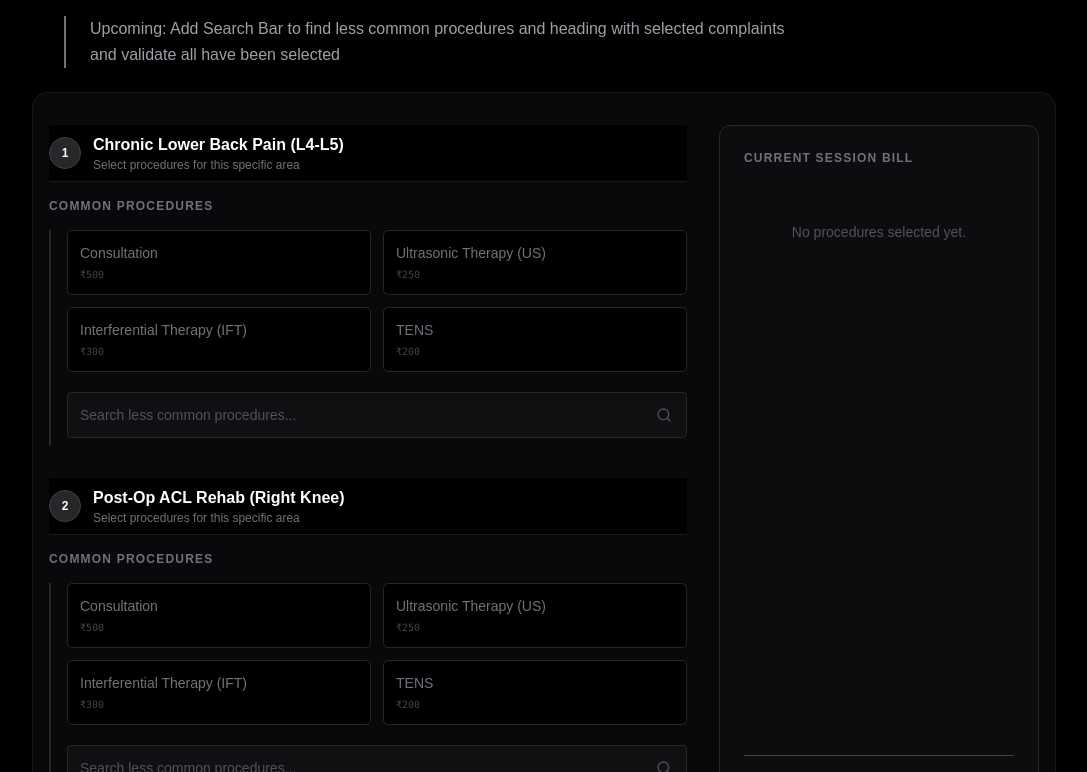
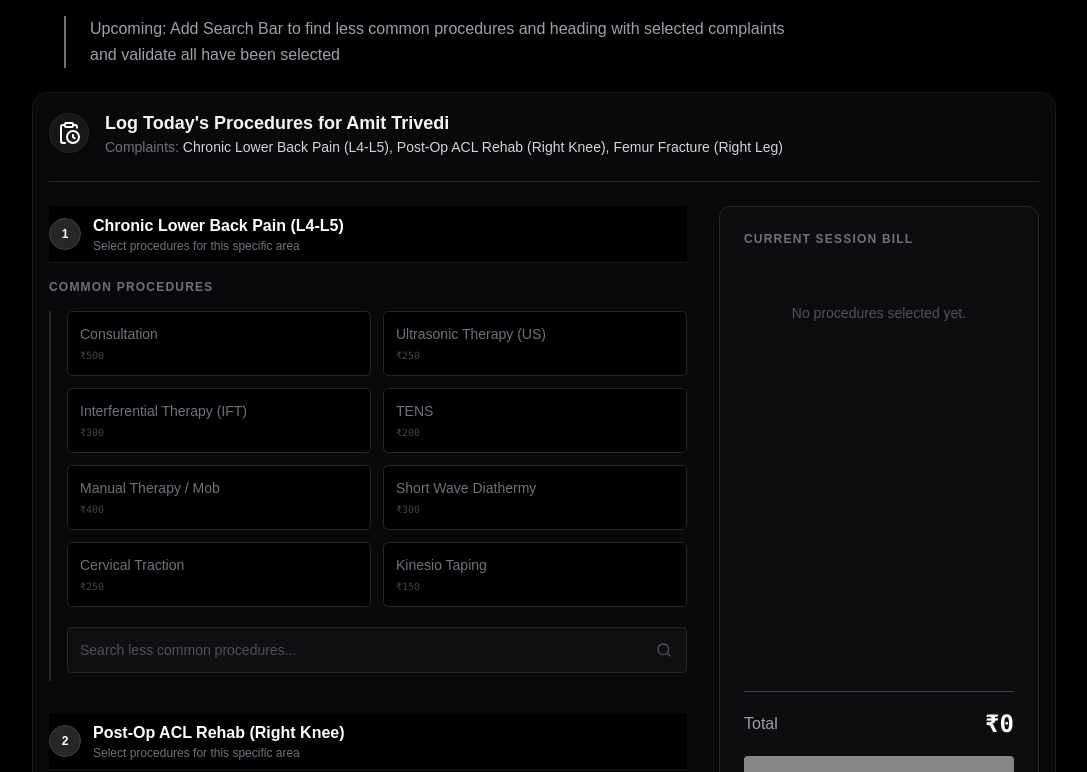
Before and after one commit to omsrivastava512/clinic-demo, a React (Vite) app: page / in a window 1280 px wide. Shown: the part 1148-1920 px from the top of the page, without its empty margins (96-1183 px from the left). Built offline with nearby package versions, Linux system fonts and the light colour scheme.

Commit message:
feat(ProcedureBuilder): implement component header, adjust component height and scrolling behaviour

```diff
--- a/src/features/visit/ProcedureLogger/components/ComplaintSection.tsx
+++ b/src/features/visit/ProcedureLogger/components/ComplaintSection.tsx
@@ -41,7 +41,7 @@ const ProcedureGrid = ({ isSelected, ctxId, onToggle }: ProcedureGridProps) => (
         <h3 className="text-xs font-bold text-zinc-500 uppercase tracking-widest mb-4">Common Procedures</h3>
         <div className=" grid grid-cols-1 sm:grid-cols-2 gap-3 pl-4 border-l-2 border-zinc-300 dark:border-zinc-800">
 
-            {PHYSIO_PROCEDURES.slice(0, 4).map(proc => (
+            {PHYSIO_PROCEDURES.slice(0).map(proc => (
                 <ProcedureCard
                     key={proc.id}
                     proc={proc}
--- /dev/null
+++ b/src/features/visit/ProcedureLogger/components/ProcedureHeader.tsx
@@ -0,0 +1,22 @@
+import { ClipboardClockIcon } from "lucide-react";
+
+type HeaderProps = {
+    complaintList: string[];
+    patientName: string;
+}
+export const ProcedureHeader = ({ complaintList, patientName }: HeaderProps) => {
+    return (
+        <div className="shrink-0 flex items-center gap-4 mb-6 pb-6 border-b border-zinc-800">
+            <div className="w-10 h-10 rounded-full dark:bg-zinc-900 flex items-center justify-center border dark:border-zinc-800 border-zinc-300 dark:text-white font-bold shrink-0">
+                <ClipboardClockIcon/>
+            </div>
+            <div>
+                <h3 className="text-lg font-bold dark:text-zinc-100 ">Log Today's Procedures for
+                    <span> {patientName} </span>
+                </h3>
+                <p className="text-sm text-zinc-500">Complaints: <span className="dark:text-zinc-300">{complaintList.join(', ')}</span></p>
+            </div>
+        </div>)
+}
+
+export default ProcedureHeader
--- a/src/features/visit/ProcedureLogger/components/primitives.tsx
+++ b/src/features/visit/ProcedureLogger/components/primitives.tsx
@@ -1,6 +1,7 @@
 import { cn } from "@/lib";
 import type { InvoiceItem, Procedure } from "@/types";
 import { CheckIcon, SearchIcon } from "lucide-react";
+import type { ReactNode } from "react";
 
 // ─── ProcedureCard ─────────────────────────────────────────────────────────────
 // A single selectable procedure tile. Renders the procedure name, cost, and a
@@ -89,3 +90,33 @@ export const SearchMoreProcedures = () => (
         <SearchIcon className=" w-5 h-4 text-zinc-600" />
     </div>
 )
+
+type LayoutProps = {
+    children: ReactNode
+}
+export const RightLayout = ({ children }: LayoutProps) => (
+    <div
+    className={cn(
+    "w-full md:w-80",
+    "flex flex-col",
+    "bg-zinc-50 dark:bg-zinc-900/30",
+    "border border-zinc-200 dark:border-zinc-800 rounded-xl",
+    "p-6"
+)}
+>
+        {children}
+    </div>
+)
+
+export const ProcedureBodyLayout = ({ children }: LayoutProps) => (
+    <div
+        className={cn(
+            "w-full flex-1",
+            "md:flex md:flex-row",
+            "gap-6",
+            "overflow-y-auto",
+            "transition-colors duration-300"
+        )}
+    >{children}
+    </div>
+)
--- a/src/features/visit/ProcedureLogger/index.tsx
+++ b/src/features/visit/ProcedureLogger/index.tsx
@@ -5,9 +5,11 @@ import { RecieptFooter } from "./components/RecieptFooter.tsx";
 import { ComplaintSection } from "./components/ComplaintSection.tsx";
 import { ReceiptList } from "./components/ReceiptList.tsx";
 import type { ItemRecord } from "./types.tsx";
+import ProcedureHeader from "./components/ProcedureHeader.tsx";
+import { ProcedureBodyLayout, RightLayout } from "./components/primitives.tsx";
 
-const validateInvoiceItems = (items:ItemRecord, selectedComplaints:MedicalComplaint[])=>{
-    const selectedIds = new Set(selectedComplaints.map(c=>c.id));
+const validateInvoiceItems = (items: ItemRecord, selectedComplaints: MedicalComplaint[]) => {
+    const selectedIds = new Set(selectedComplaints.map(c => c.id));
 
     return Object.values(items).filter(
         item => selectedIds.has(item.complaintId))
@@ -36,8 +38,13 @@ const ProcedureLogger: React.FC<ProcedureLoggerProps> = ({ selectedComplaints, o
         useProcedureLogger(selectedComplaints);
 
     return (
-        <div className="w-full md:flex overflow-y-scroll md:flex-row gap-6 h-lvh py-4 transition-colors duration-300">
-
+        <div className="h-[90vh] flex flex-col">
+            <ProcedureHeader
+                complaintList={selectedComplaints.map(c => c.title)}
+                patientName="Amit Trivedi"
+            />
+            <ProcedureBodyLayout
+            >
                 {/* LEFT: Scrollable procedure selection — one section per complaint */}
                 <div className="flex-1 overflow-y-auto pr-2 space-y-8 h-full">
                     {selectedComplaints.map((ctx, index) => (
@@ -52,7 +59,9 @@ const ProcedureLogger: React.FC<ProcedureLoggerProps> = ({ selectedComplaints, o
                 </div>
 
                 {/* RIGHT: Live receipt — updates instantly on every toggle */}
-            <div className="w-full md:w-80 bg-zinc-50 dark:bg-zinc-900/30 border border-zinc-200 dark:border-zinc-800 rounded-xl p-6 flex flex-col">
+                <RightLayout
+
+                >
                     <ReceiptList
                         hasItems={hasItems}
                         selectedComplaints={selectedComplaints}
@@ -64,7 +73,8 @@ const ProcedureLogger: React.FC<ProcedureLoggerProps> = ({ selectedComplaints, o
                         onComplete={() => onComplete(validateInvoiceItems(items, selectedComplaints))}
                         isDisabled={!hasItems}
                     />
-            </div>
+                </RightLayout>
+            </ProcedureBodyLayout>
         </div>
     );
 };
```
Lines whose indentation alone changed are shown as unchanged.
